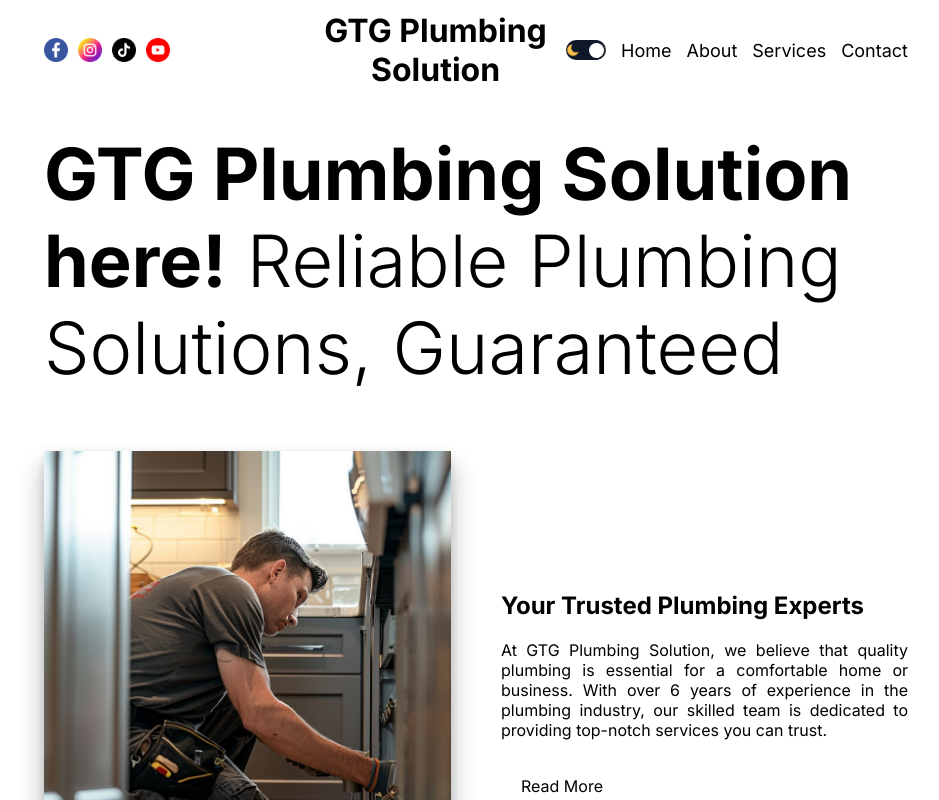
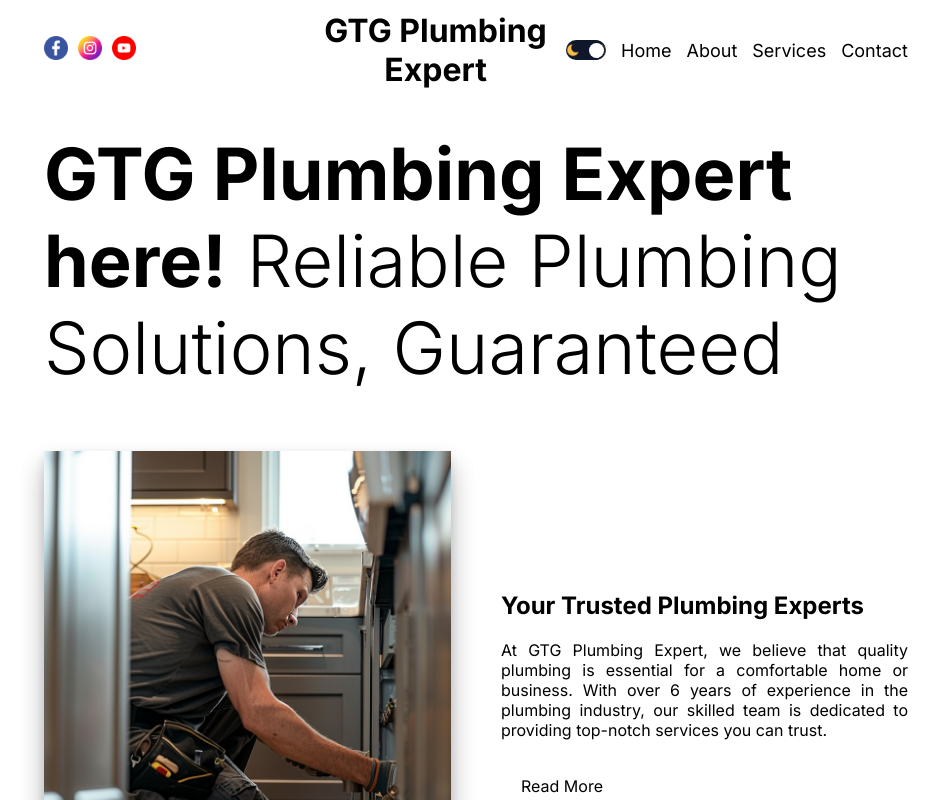
Before and after one commit to ahriiii/gtg-nextjs-proj, a Next.js app: page / in a window 1280 px wide. Shown: the top 800 px of the page, without its empty margins (164-1103 px from the left). Built offline with nearby package versions, Linux system fonts and the light colour scheme.

Commit message:
FInalization

```diff
--- a/src/app/about/page.jsx
+++ b/src/app/about/page.jsx
@@ -10,7 +10,7 @@ const page = () => {
   return (
     <div className={styles.container}>
       <h1 className={styles.title}>
-        <b>GTG Soltion:</b> Your Local Plumbing Experts in Metro Manila and
+        <b>GTG Plumbing Expert:</b> Your Local Plumbing Experts in Metro Manila and
         neighboring provinces.
       </h1>
       <div className={styles.contentContainer}>
@@ -25,7 +25,7 @@ const page = () => {
           <div className={styles.textContainer}>
             <h2 className={styles.subtitle}>{"About Us"}</h2>
             <p className={styles.text}>
-              At GTG Plumbing Services, we believe that quality plumbing is
+              At GTG Plumbing Expert, we believe that quality plumbing is
               essential for a comfortable home or business. With over 6 years of
               experience in the plumbing industry, our skilled team is dedicated
               to providing top-notch services you can trust.
@@ -43,7 +43,7 @@ const page = () => {
           <div className={styles.visonContainer}>
             <h2 className={styles.subtitle}>{"Our Vission"}</h2>
             <p className={styles.text}>
-              At GTG Plumbing Services, our vision is to be the leading plumbing
+              At GTG Plumbing Expert, our vision is to be the leading plumbing
               service provider in our community, recognized for our commitment
               to excellence, innovation, and customer care.
             </p>
--- a/src/components/featured/Featured.jsx
+++ b/src/components/featured/Featured.jsx
@@ -7,7 +7,7 @@ const Featured = () => {
   return (
     <div className={styles.container}>
       <h1 className={styles.title}>
-        <b>GTG Plumbing Solution here!</b> Reliable Plumbing Solutions, Guaranteed
+        <b>GTG Plumbing Expert here!</b> Reliable Plumbing Solutions, Guaranteed
       </h1>
       <div className={styles.post}>
         <div className={styles.imageContainer}>
@@ -16,7 +16,7 @@ const Featured = () => {
         <div className={styles.textContainer}>
           <h2 className={styles.postTitle}>Your Trusted Plumbing Experts</h2>
           <p className={styles.postDescription}>
-            At GTG Plumbing Solution, we believe that quality plumbing is
+            At GTG Plumbing Expert, we believe that quality plumbing is
             essential for a comfortable home or business. With over 6 years of
             experience in the plumbing industry, our skilled team is dedicated
             to providing top-notch services you can trust.
--- a/src/components/footer/Footer.jsx
+++ b/src/components/footer/Footer.jsx
@@ -9,10 +9,10 @@ const Footer = () => {
       <div className={styles.info}>
         <div className={styles.logo}>
           <Image src="/gtg-plumbing.png" alt="logo" width={50} height={50} style={{ borderRadius: "50%" }} />
-          <h1 className={styles.logoText}>GTG Plumbing Solution</h1>
+          <h1 className={styles.logoText}>GTG Plumbing Expert</h1>
         </div>
         <p className={styles.description}>
-          At GTG Plumbing Solution, we believe that quality plumbing is
+          At GTG Plumbing Expert, we believe that quality plumbing is
           essential for a comfortable home or business. With over 6 years of
           experience in the plumbing industry, our skilled team is dedicated to
           providing top-notch services you can trust.
@@ -41,9 +41,8 @@ const Footer = () => {
         </div>
         <div className={styles.list}>
           <span className={styles.listTitle}>Social</span>
-          <Link href="/">Facebook</Link>
+          <Link href="/https://web.facebook.com/GTGMalabanan">Facebook</Link>
           <Link href="/">Instagram</Link>
-          <Link href="/">Tiktok</Link>
           <Link href="/">Youtube</Link>
         </div>
       </div>
--- a/src/components/navbar/Navbar.jsx
+++ b/src/components/navbar/Navbar.jsx
@@ -9,18 +9,33 @@ const Navbar = () => {
   return (
     <div className={styles.container}>
       <div className={styles.social}>
-        <Image src="/facebook.png" alt="facebook" height={24} width={24} />
+        <Link href={"/https://web.facebook.com/GTGMalabanan"}>
+          {" "}
+          <Image
+            src="/facebook.png"
+            alt="facebook"
+            height={24}
+            width={24}
+          />{" "}
+        </Link>
         <Image src="/instagram.png" alt="instagram" height={24} width={24} />
-        <Image src="/tiktok.png" alt="tiktok" height={24} width={24} />
         <Image src="/youtube.png" alt="youtube" height={24} width={24} />
       </div>
-      <div className={styles.logo}>GTG Plumbing Solution</div>
+      <div className={styles.logo}>GTG Plumbing Expert</div>
       <div className={styles.links}>
         <ThemeToggle />
-        <Link href="/" className={styles.link}>Home</Link>
-        <Link href="/about" className={styles.link}>About</Link>
-        <Link href="/services" className={styles.link}>Services</Link>
-        <Link href="/contact" className={styles.link}>Contact</Link>
+        <Link href="/" className={styles.link}>
+          Home
+        </Link>
+        <Link href="/about" className={styles.link}>
+          About
+        </Link>
+        <Link href="/services" className={styles.link}>
+          Services
+        </Link>
+        <Link href="/contact" className={styles.link}>
+          Contact
+        </Link>
         <AuthLinks />
       </div>
     </div>
```
Also changed, not shown: src/app/services/[slug]/page.jsx (line endings or trailing spaces).
